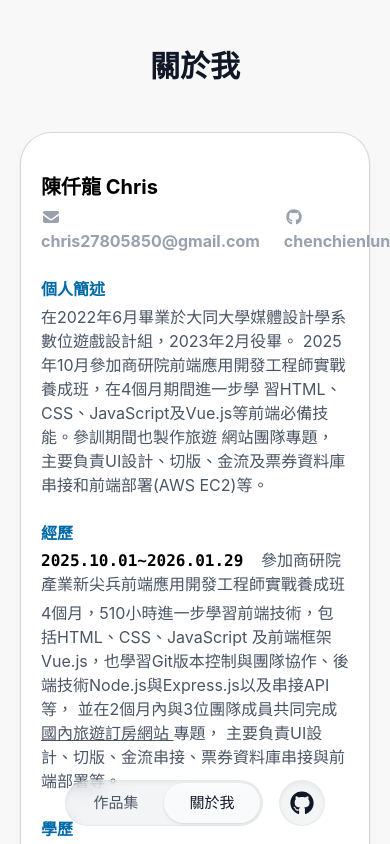
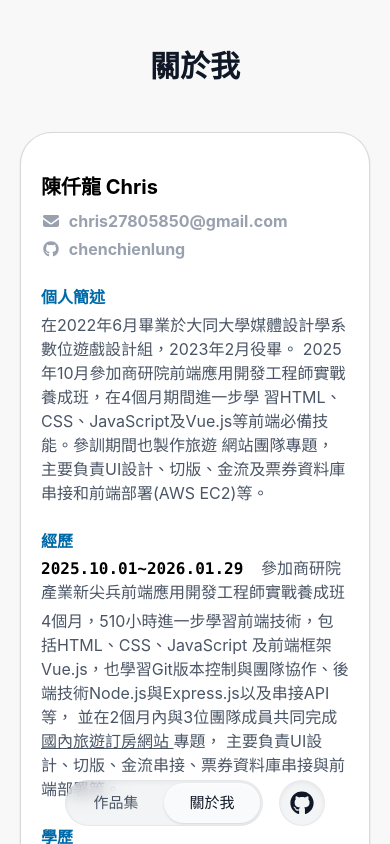
Before and after one commit to chenchienlung/portfolio, a Vue app: page /portfolio/about in a window 390 px wide. Shown: the top 844 px of the page. Built offline with nearby package versions, Linux system fonts and the light colour scheme; no server answers.

Commit message:
修正AboutView的連結爆版問題

```diff
--- a/src/views/AboutView.vue
+++ b/src/views/AboutView.vue
@@ -10,7 +10,9 @@
             陳仟龍 Chris
             <!-- <span class="text-gray-600 text-base ml-2">前端工程師 | UI設計師</span> -->
           </h3>
-          <div class="text-gray-400 font-bold flex flex-row items-center gap-6 fade-in delay-600">
+          <div
+            class="text-gray-400 font-bold flex flex-col md:flex-row items-start gap-1 md:gap-6 fade-in delay-600 mt-2 md:mt-0"
+          >
             <a
               href="mailto:[EMAIL_ADDRESS]"
               class="hover:text-sky-600 hover:underline transition-all duration-200"
```
